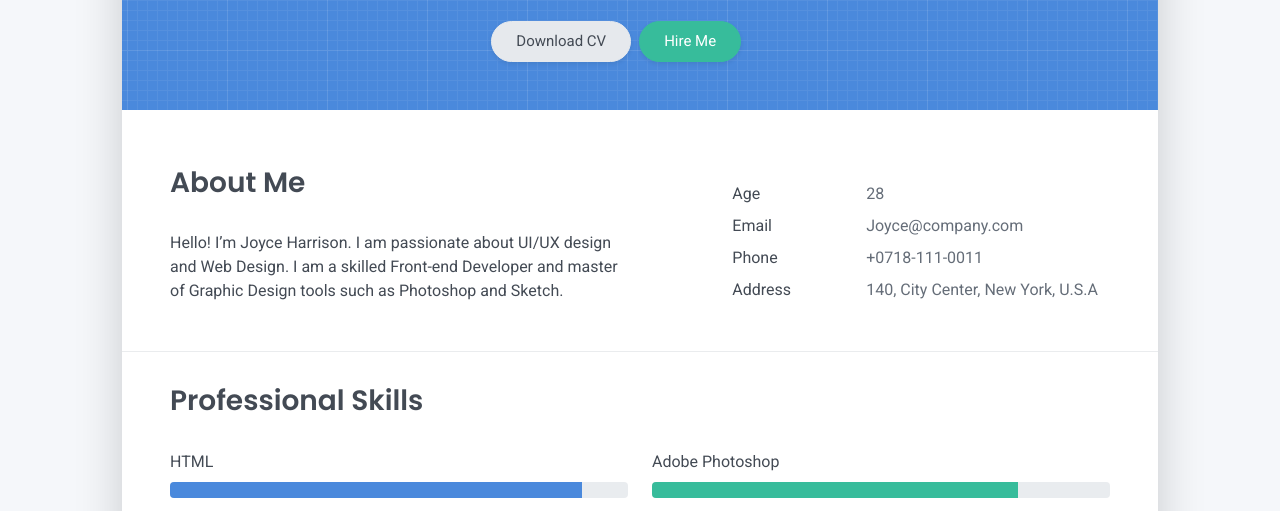
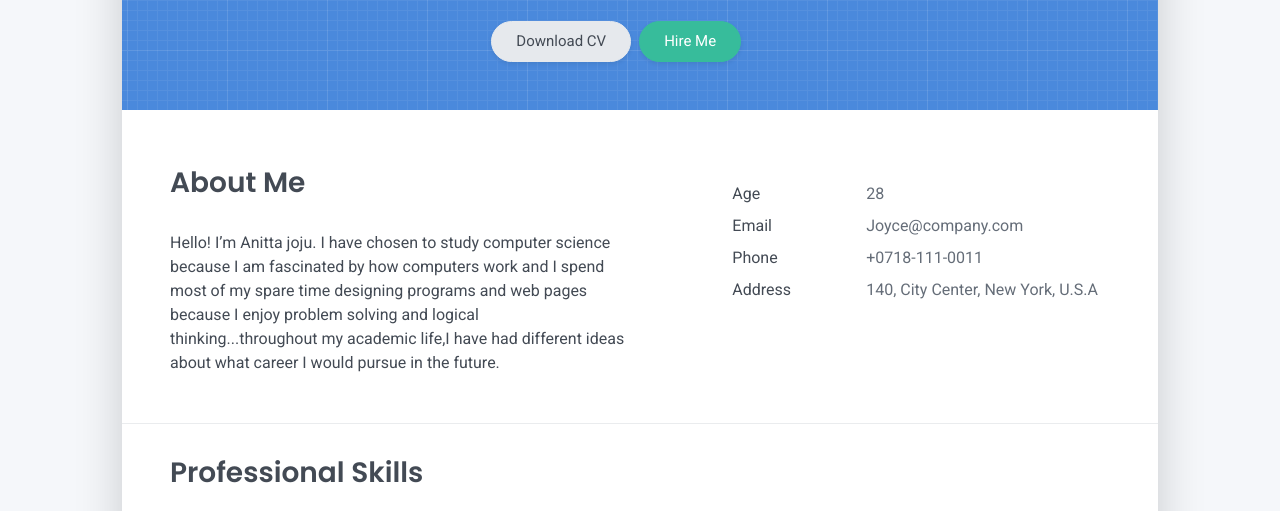
Before and after one commit to AnittaJoju/anittajoju.github.io, a plain HTML site: page index.html in a window 1280 px wide. Shown: the part 259-770 px from the top of the page. Drawn offline with Linux system fonts and the light colour scheme.

Commit message:
Update index.html

```diff
--- a/index.html
+++ b/index.html
@@ -65,7 +65,7 @@
     <div class="row">
       <div class="col-md-6">
         <h2 class="h3 mb-3">About Me</h2>
-        <p>Hello! I’m Joyce Harrison. I am passionate about UI/UX design and Web Design. I am a skilled Front-end Developer and master of Graphic Design tools such as Photoshop and Sketch.</p>
+        <p>Hello! I’m Anitta joju. I have chosen to study computer science because I am fascinated by how computers work and I spend most of my spare time designing programs and web pages because I enjoy problem solving and logical thinking...throughout my academic life,I have had different ideas about what career I would pursue in  the future.</p>
       </div>
       <div class="col-md-5 offset-md-1">
         <div class="row mt-2">
```
